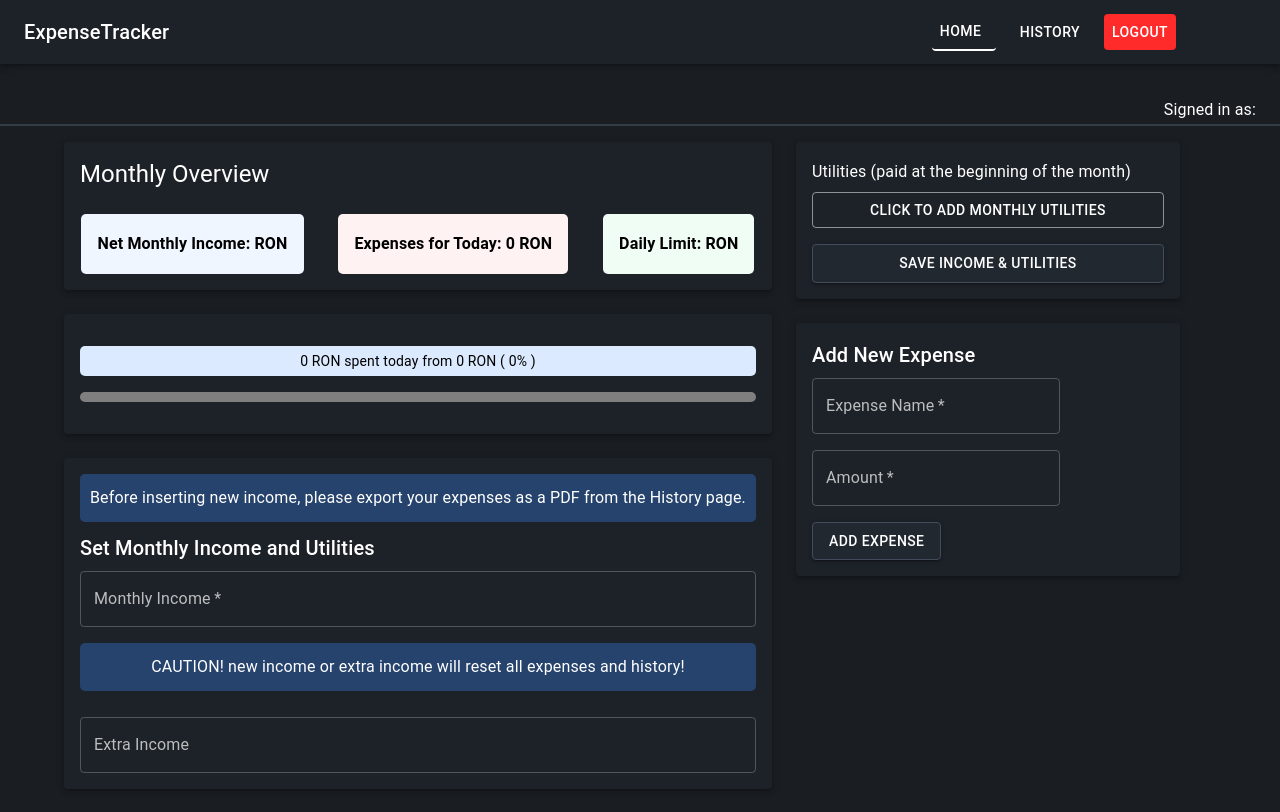
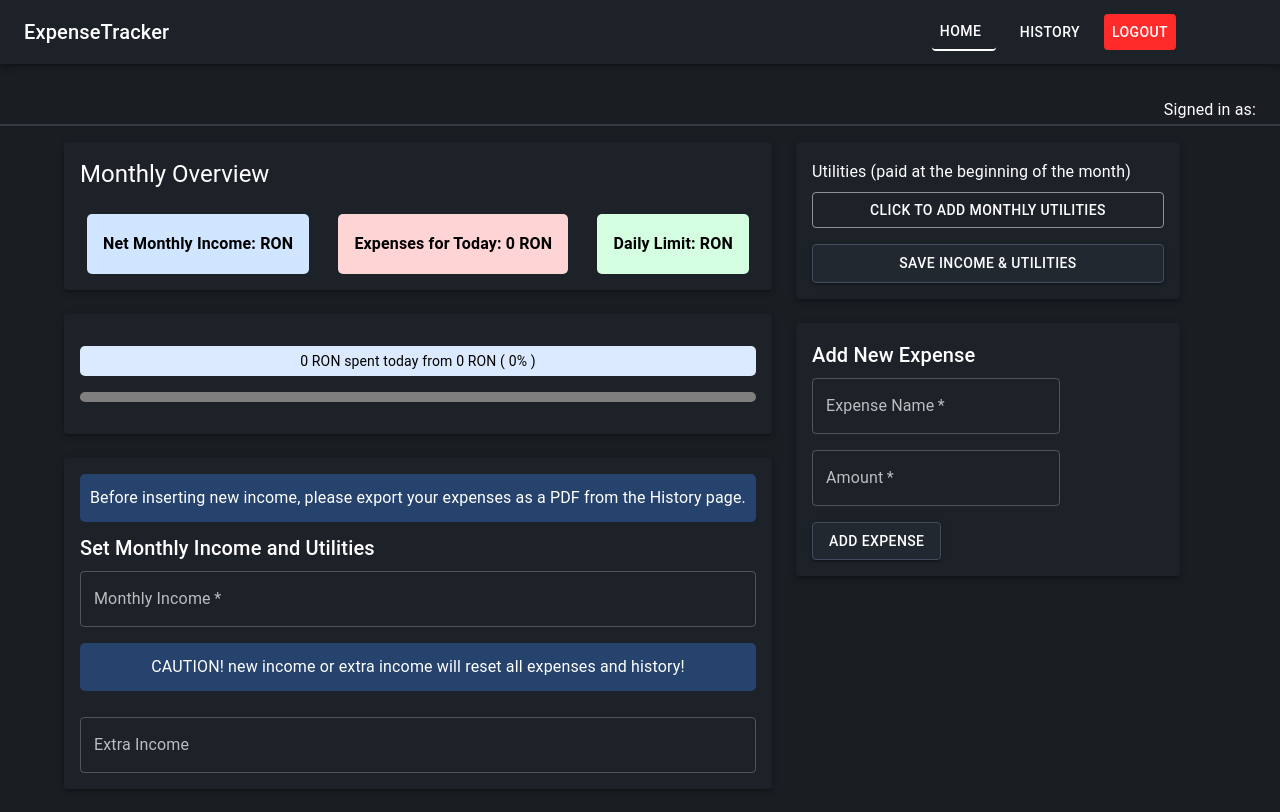
Before and after one commit to Miro-wq/fund-wise, a React (Create React App) app: page / in a window 1280 px wide. Built offline with nearby package versions, Linux system fonts and the light colour scheme; no server answers; sample sign-in values are in the browser's storage; some icons are missing.

Commit message:
update meta tags, prevent ext override

```diff
--- a/public/index.html
+++ b/public/index.html
@@ -5,6 +5,7 @@
     <link rel="icon" href="%PUBLIC_URL%/favicon.ico" />
     <meta name="viewport" content="width=device-width, initial-scale=1" />
     <meta name="color-scheme" content="light dark">
+    <meta name="darkreader-lock" />
     <meta
       name="description"
       content="Web site created using create-react-app"
--- a/src/pages/History/History.js
+++ b/src/pages/History/History.js
@@ -106,14 +106,14 @@ function History() {
             </Typography>
 
             <Typography variant="subtitle1" sx={{
-              m: 0, fontWeight: 'bold', background: 'rgb(239 246 255)', padding: '1rem', textAlign: 'center', borderRadius: '5px', mt: 2, color: (theme) =>
+              m: 0, fontWeight: 'bold', background: 'rgb(208 229 255)', padding: '1rem', textAlign: 'center', borderRadius: '5px', mt: 2, color: (theme) =>
                 theme.palette.mode === 'dark' ? '#000' : undefined
             }}>
               Monthly Income: {salary} RON
             </Typography>
 
             <Typography variant="subtitle1" sx={{
-              m: 0, fontWeight: 'bold', background: 'rgb(253 238 247)', padding: '1rem', textAlign: 'center', borderRadius: '5px', mt: 2, color: (theme) =>
+              m: 0, fontWeight: 'bold', background: 'rgb(255 207 236)', padding: '1rem', textAlign: 'center', borderRadius: '5px', mt: 2, color: (theme) =>
                 theme.palette.mode === 'dark' ? '#000' : undefined
             }}>
               Additional Income: {extraIncome} RON
--- a/src/pages/Home/Home.js
+++ b/src/pages/Home/Home.js
@@ -190,25 +190,25 @@ function Home() {
             <Box sx={{
               display: 'flex',
               justifyContent: 'space-around',
-              gap: { xs: '0', md: '32px' },
+              gap: { xs: '0', md: '15px' },
               flexDirection: { xs: 'column', md: 'row' },
             }}>
               <Typography variant="subtitle1" sx={{
-                m: 0, fontWeight: 'bold', background: 'rgb(239 246 255)', padding: '1rem', textAlign: 'center', borderRadius: '5px', mt: 2, color: (theme) =>
+                m: 0, fontWeight: 'bold', background: 'rgb(208 229 255)', padding: '1rem', textAlign: 'center', borderRadius: '5px', mt: 2, color: (theme) =>
                   theme.palette.mode === 'dark' ? '#000' : undefined
               }}>
                 Net Monthly Income: {localSalary ? netIncome.toFixed(2) : ""} RON
               </Typography>
 
               <Typography variant="subtitle1" sx={{
-                m: 0, fontWeight: 'bold', background: 'rgb(254 242 242)', padding: '1rem', textAlign: 'center', borderRadius: '5px', mt: 2, color: (theme) =>
+                m: 0, fontWeight: 'bold', background: 'rgb(255 212 212)', padding: '1rem', textAlign: 'center', borderRadius: '5px', mt: 2, color: (theme) =>
                   theme.palette.mode === 'dark' ? '#000' : undefined
               }}>
                 Expenses for Today: {expenses.length > 0 ? totalExpensesToday : 0} RON
               </Typography>
 
               <Typography variant="subtitle1" sx={{
-                m: 0, fontWeight: 'bold', background: 'rgb(240 253 244)', padding: '1rem', textAlign: 'center', borderRadius: '5px', mt: 2, color: (theme) =>
+                m: 0, fontWeight: 'bold', background: 'rgb(212 255 225)', padding: '1rem', textAlign: 'center', borderRadius: '5px', mt: 2, color: (theme) =>
                   theme.palette.mode === 'dark' ? '#000' : undefined
               }}>
                 Daily Limit: {localSalary ? dailyLimit.toFixed(2) : ""} RON
```
